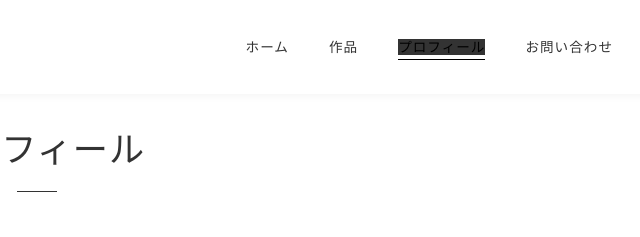
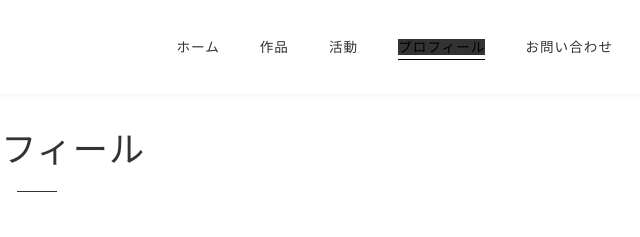
Before and after one commit to Cylindrop/portfolio, a plain HTML site: page about.html in a window 1280 px wide. Shown: the top 237 px of the page, 603-1243 px from the left. Drawn offline with nearby package versions, Linux system fonts and the light colour scheme.

Commit message:
活動ページを追加してナビゲーションを更新

```diff
--- a/about.html
+++ b/about.html
@@ -16,6 +16,7 @@
             <ul>
                 <li><a href="index.html">ホーム</a></li>
                 <li><a href="works.html">作品</a></li>
+                <li><a href="activity.html">活動</a></li>
                 <li><a href="about.html" class="active">プロフィール</a></li>
                 <li><a href="contact.html">お問い合わせ</a></li>
             </ul>
```
Also changed, not shown: contact.html (+1 -0 lines), thanks.html (+1 -0 lines), works.html (+1 -0 lines).
